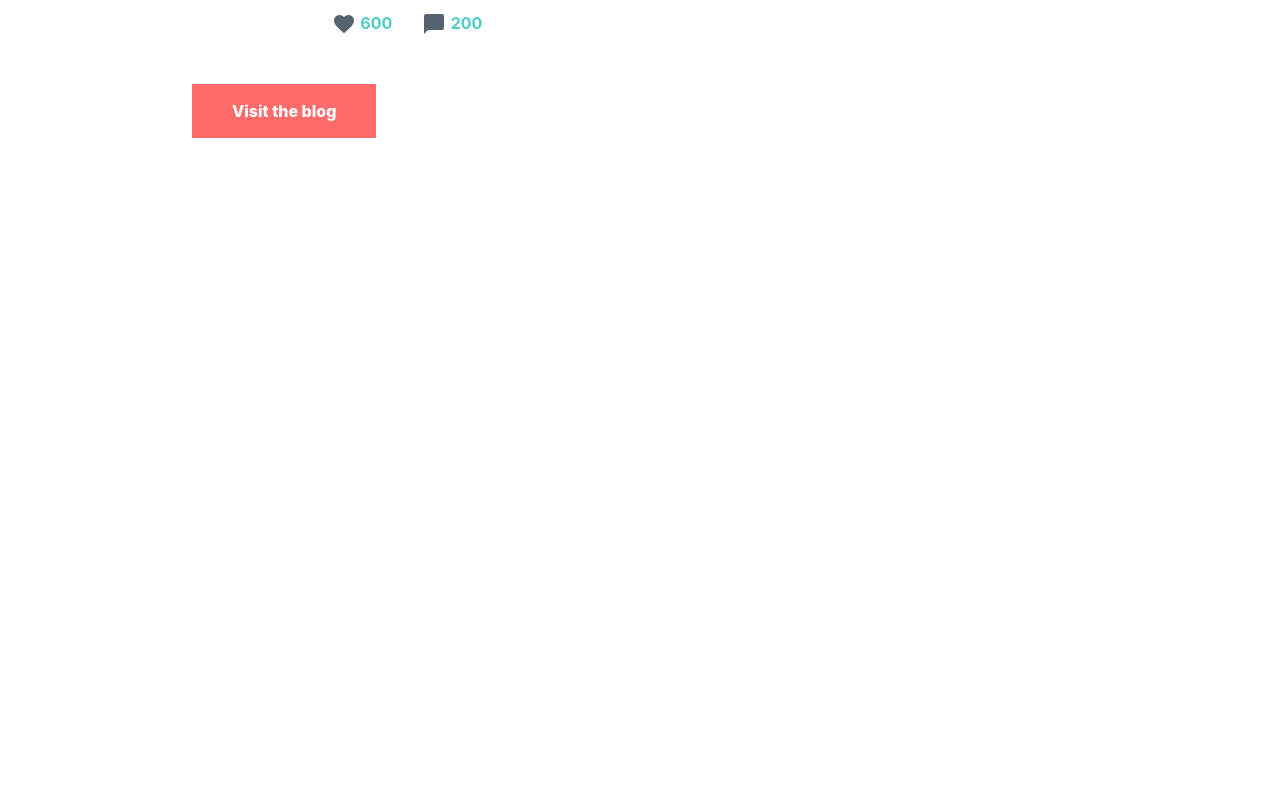
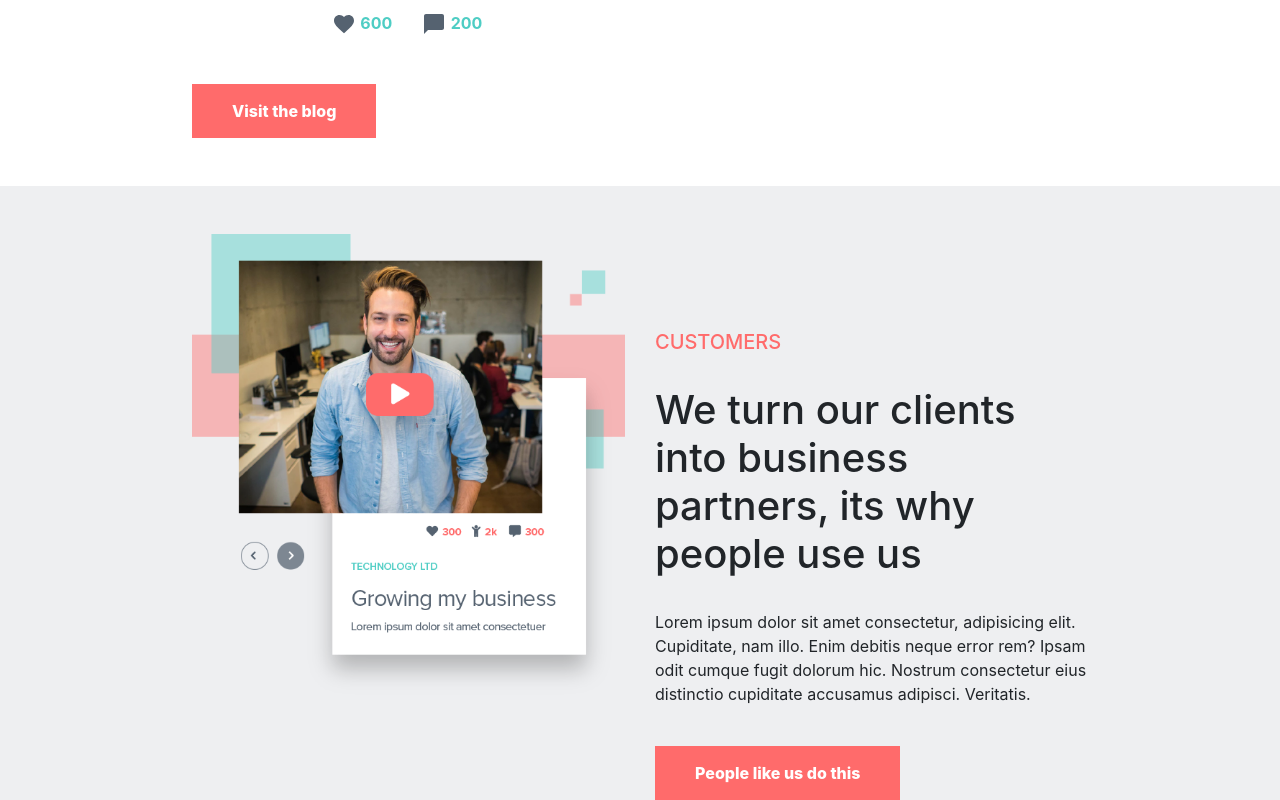
Before and after one commit to rokydas/mob-app, a React (Create React App) app: page / in a window 1280 px wide. Shown: the part 3806-4606 px from the top of the page. Before the commit the page ends 3992 px from the top, so only its background shows below. Built offline with nearby package versions, Linux system fonts and the light colour scheme.

Commit message:
fifth section done

```diff
--- /dev/null
+++ b/src/components/FifthSection/FifthSection.js
@@ -0,0 +1,25 @@
+import React from 'react';
+import pic3 from '../../images/pic3.png';
+
+const FifthSection = () => {
+    return (
+        <div style={{ backgroundColor: '#eeeff1' }} className="mt-5 pt-5">
+            <div className="custom-container">
+                <div className="row">
+                    <div className="col-md-6">
+                        <img src={pic3} className="img-fluid" alt="" />
+                    </div>
+                    <div className="col-md-6 mt-5 pt-5">
+                        <h5 style={{color: '#ff6b6b'}}>CUSTOMERS</h5><br/>
+                        <h1>We turn our clients into business partners, its why people use us</h1><br/>
+                        <p>Lorem ipsum dolor sit amet consectetur, adipisicing elit. Cupiditate, nam illo. Enim debitis neque error rem? Ipsam odit cumque fugit dolorum hic. Nostrum consectetur eius distinctio cupiditate accusamus adipisci. Veritatis.</p><br/>
+                        <button className="custom-btn">People like us do this</button>
+                    </div>
+                </div>
+            </div>
+        </div>
+
+    );
+};
+
+export default FifthSection;
--- a/src/components/Home/Home.js
+++ b/src/components/Home/Home.js
@@ -1,4 +1,5 @@
 import React from 'react';
+import FifthSection from '../FifthSection/FifthSection';
 import FirstSection from '../FirstSection/FirstSection';
 import FourthSection from '../FourthSection/FourthSection';
 import Navbar from '../Navbar/Navbar';
@@ -13,6 +14,7 @@ const Home = () => {
             <SecondSection />
             <ThirdSection />
             <FourthSection />
+            <FifthSection />
         </div>
     );
 };
```
Also changed, not shown: src/components/FifthSection/FifthSection.css (added), 1 other file (tests, documents, lock files or other folders).
